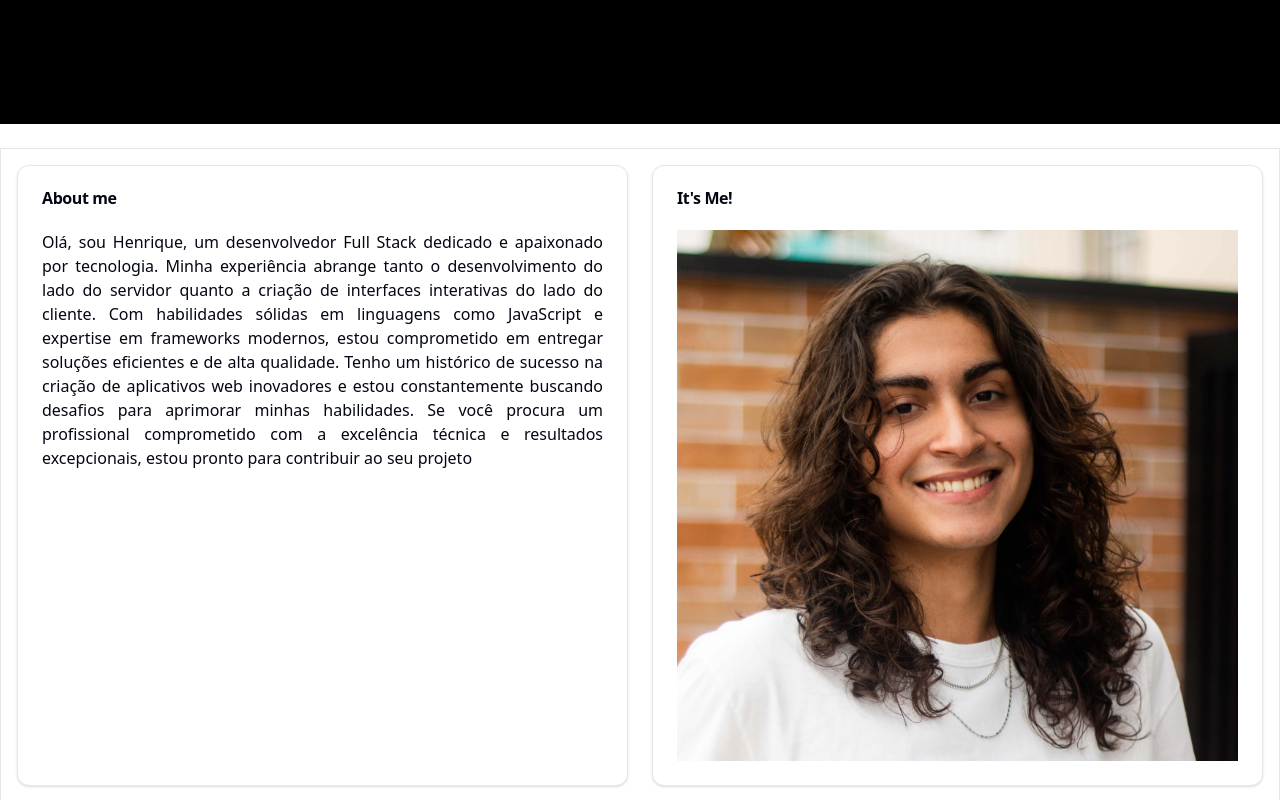
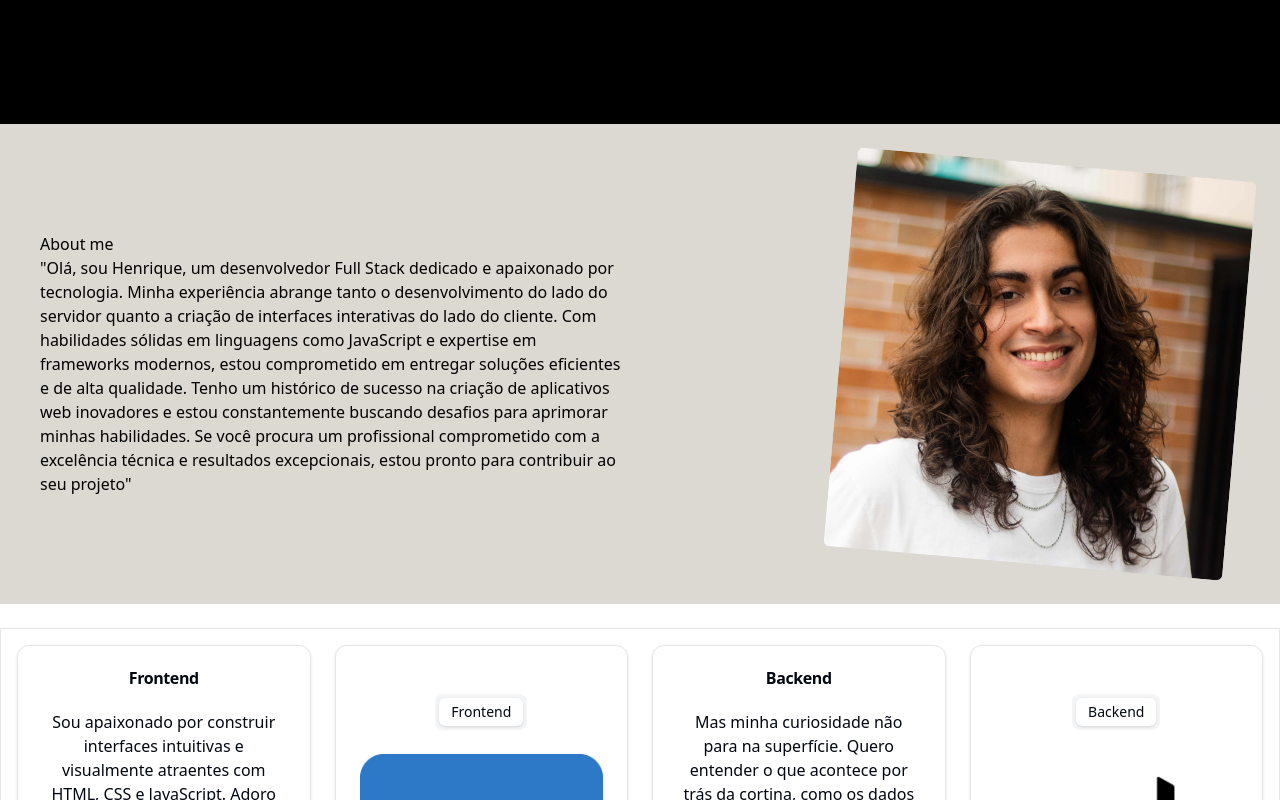
Before and after one commit to Szaboltz/my-landing-page-front, a React (Vite) app: page / in a window 1280 px wide. Shown: the part 740-1540 px from the top of the page. Built offline with nearby package versions, Linux system fonts and the light colour scheme.

Commit message:
Add: Content component

```diff
--- a/src/AboutMe.tsx
+++ b/src/AboutMe.tsx
@@ -1,40 +1,22 @@
-import {
-  Card,
-  CardContent,
-  CardHeader,
-  CardTitle
-} from "@/components/ui/card";
-import perfil from "./assets/perfil.jpg"
+import perfil from "./assets/perfil.jpg";
+import './App.css'
 
-
-function AboutMe(){
-  const text: string = "Olá, sou Henrique, um desenvolvedor Full Stack dedicado e apaixonado por tecnologia. Minha experiência abrange tanto o desenvolvimento do lado do servidor quanto a criação de interfaces interativas do lado do cliente. Com habilidades sólidas em linguagens como JavaScript e expertise em frameworks modernos, estou comprometido em entregar soluções eficientes e de alta qualidade. Tenho um histórico de sucesso na criação de aplicativos web inovadores e estou constantemente buscando desafios para aprimorar minhas habilidades. Se você procura um profissional comprometido com a excelência técnica e resultados excepcionais, estou pronto para contribuir ao seu projeto"
-
-
-  return(
-    <Card className="rounded-none mt-6">
-      <CardContent className="p-4 grid gap-6 grid-cols-2">
-        <Card>
-          <CardHeader>
-            <CardTitle>About me</CardTitle>
-          </CardHeader>
-          <CardContent className="text-justify">
-            <p className="w-full">
-              {text}
-            </p>
-          </CardContent>
-        </Card>
-        <Card>
-          <CardHeader>
-            <CardTitle>It's Me!</CardTitle>
-          </CardHeader>
-          <CardContent>
-            <img src={perfil} alt="Profile Photo" />
-          </CardContent>
-        </Card>
-      </CardContent>
-    </Card>
-  )
+function AboutMe() {
+  return (
+    <div className="bg-my-grey flex justify-center h-500 p-10">
+      <div className="grid grid-cols-2 gap-5 h-full">
+        <div className="flex flex-col justify-center itens-center">
+          <h2>About me</h2>
+          <p>
+            "Olá, sou Henrique, um desenvolvedor Full Stack dedicado e apaixonado por tecnologia. Minha experiência abrange tanto o desenvolvimento do lado do servidor quanto a criação de interfaces interativas do lado do cliente. Com habilidades sólidas em linguagens como JavaScript e expertise em frameworks modernos, estou comprometido em entregar soluções eficientes e de alta qualidade. Tenho um histórico de sucesso na criação de aplicativos web inovadores e estou constantemente buscando desafios para aprimorar minhas habilidades. Se você procura um profissional comprometido com a excelência técnica e resultados excepcionais, estou pronto para contribuir ao seu projeto"
+          </p>
+        </div>
+          <div className="flex justify-end items-center">
+            <img src={ perfil } alt="" className="fit-img"/>
+          </div>
+      </div>
+    </div>
+  );
 }
 
-export default AboutMe
+export default AboutMe;
--- /dev/null
+++ b/src/App.css
@@ -0,0 +1,22 @@
+.highlight {
+  background-color: yellow;
+  padding: 2px 4px;
+  border-radius: 4px;
+}
+
+.highlight::after {
+  content: '\1F4DC'; /* Unicode character for icon, you can replace this with your desired icon */
+  margin-left: 5px; /* Adjust as needed */
+  font-size: 1.2em; /* Adjust as needed */
+}
+
+.fit-img {
+  height: 400px;
+  width: 400px;
+  border-radius: .375rem;
+  transform: rotate(5deg);
+}
+
+.about-me {
+  height: 500px;
+}
--- a/tailwind.config.js
+++ b/tailwind.config.js
@@ -19,7 +19,8 @@ module.exports = {
     extend: {
       colors: {
         'my-green': '#00bf63',
-        'my-blue': '#5271ff'
+        'my-blue': '#5271ff',
+        'my-grey': '#dcd9d3'
       },
       keyframes: {
         "accordion-down": {
```
